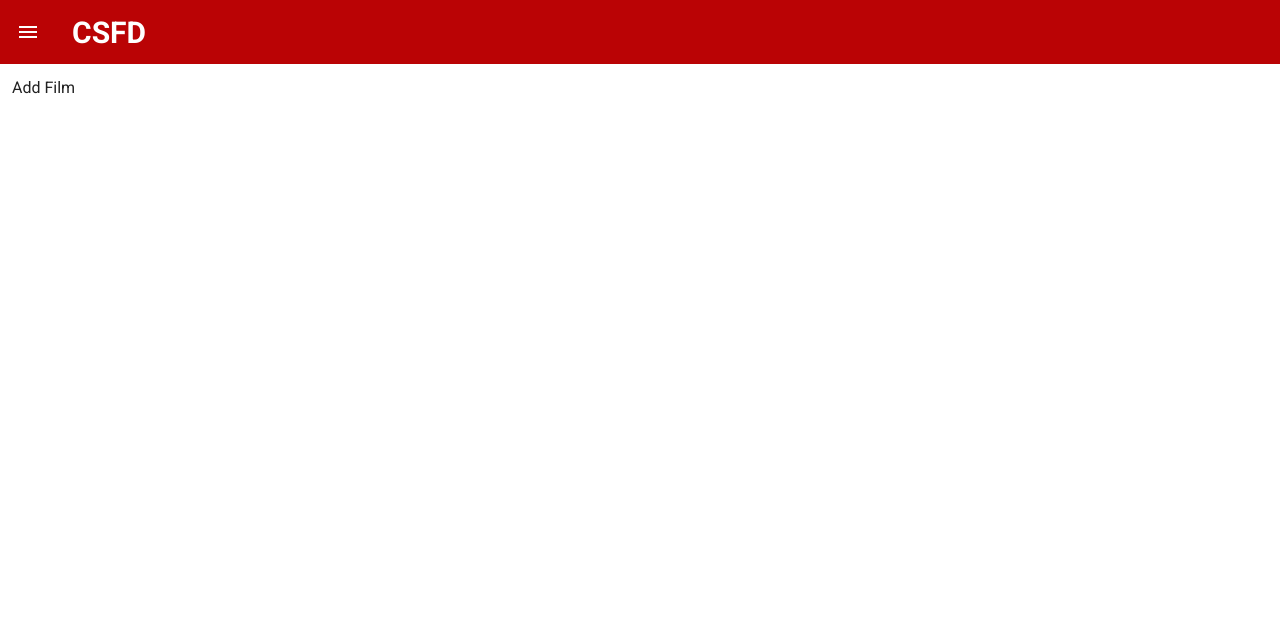
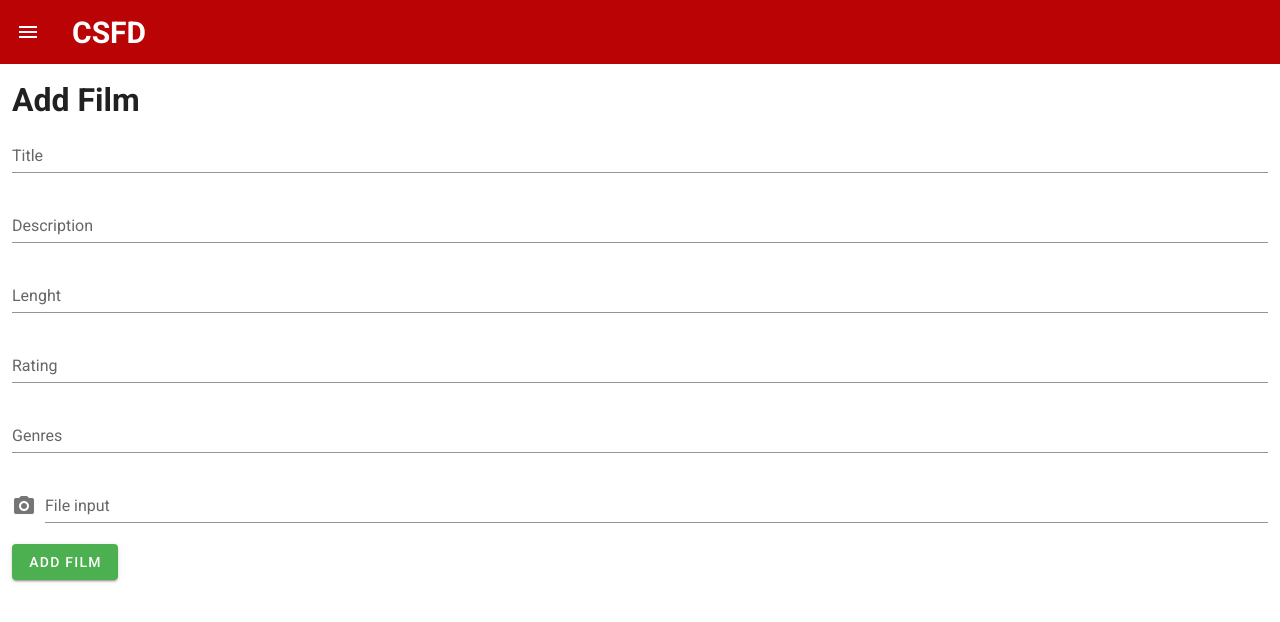
Before and after one commit to SpiritMan77/csfd-clone, a Vue app: page /addfilm in a window 1280 px wide. Shown: the top 622 px of the page. Built offline with nearby package versions, Linux system fonts and the light colour scheme.

Commit message:
Adding films and Film view

```diff
--- a/src/App.vue
+++ b/src/App.vue
@@ -1,7 +1,6 @@
 <template>
   <v-app>
     <navbar/>
-
     <v-main>
       <v-container fluid>
         <router-view></router-view>
--- a/src/views/AddFilm.vue
+++ b/src/views/AddFilm.vue
@@ -1,10 +1,59 @@
 <template>
-<div>Add Film</div>
+  <div>
+    <h1>Add Film</h1>
+    <v-form
+        ref="form"
+        v-model="valid"
+    >
+      <v-text-field
+          v-model="name"
+          label="Title"
+          required
+      ></v-text-field>
+
+      <v-text-field
+          v-model="email"
+          label="Description"
+          required
+      ></v-text-field>
+
+      <v-text-field
+          v-model="email"
+          label="Lenght"
+          required
+      ></v-text-field>
+
+      <v-text-field
+          v-model="email"
+          label="Rating"
+          required
+      ></v-text-field>
+
+      <v-text-field
+          v-model="email"
+          label="Genres"
+          required
+      ></v-text-field>
+
+      <v-file-input
+          multiple
+          label="File input"
+          prepend-icon="mdi-camera"
+      ></v-file-input>
+      <v-btn
+          color="success"
+          class="mr-4"
+          @click="validate"
+      >
+        Add Film
+      </v-btn>
+    </v-form>
+  </div>
 </template>
 
 <script>
 export default {
-  name: "AddFilm"
+  name: "AddFilm",
 }
 </script>
 
--- a/src/views/FilmView.vue
+++ b/src/views/FilmView.vue
@@ -1,12 +1,66 @@
 <template>
   <div class="film-view">
+    <v-container>
+      <v-row
+          class="mb-6"
+          no-gutters
+      >
+        <v-col
+            sm="5"
+            md="6"
+        >
+
+        </v-col>
+        <v-col
+            sm="5"
+            offset-sm="2"
+            md="6"
+            offset-md="0"
+        >
+        </v-col>
+      </v-row>
+      <v-row no-gutters>
+        <v-col
+            sm="6"
+            md="5"
+            lg="6"
+        >
+          <h3>Title: </h3>
+          <h3>Description:</h3>
+          <h3>Length: </h3>
+          <h3>Rates: </h3>
+          <h3>Genres: </h3>
+
+
+        </v-col>
+        <v-col
+            sm="6"
+            md="5"
+            offset-md="2"
+            lg="6"
+            offset-lg="0"
+        >
+          <v-img
+              lazy-src=""
+              max-height="300"
+              max-width="500"
+              src="https://picsum.photos/id/11/500/300"
+          ></v-img>
+        </v-col>
+      </v-row>
+    </v-container>
 
   </div>
 </template>
 
 <script>
 export default {
-  name: "FilmView"
+  name: "FilmView",
+  data() {
+    return {
+      test: "Hello"
+    }
+  }
 }
 </script>
 
--- a/src/views/Home.vue
+++ b/src/views/Home.vue
@@ -4,11 +4,40 @@
       <v-row align="center">
         <h1>Films</h1>
         <v-spacer></v-spacer>
-        <v-btn class="mx-2 " fab dark small color="red">
+        <v-btn class="mx-2 " fab dark small color="red" to="/addfilm">
           <v-icon dark flat>
-            mdi-filter
+            mdi-plus
           </v-icon>
         </v-btn>
+
+        <div class="text-center">
+          <v-menu offset-y>
+            <template v-slot:activator="{ on, attrs }">
+              <v-btn
+                  class="mx-2 " fab dark small color="red"
+                  v-bind="attrs"
+                  v-on="on"
+              >
+                <v-icon dark flat>
+                  mdi-filter
+                </v-icon>
+              </v-btn>
+            </template>
+            <v-list>
+              <v-list-item
+                  v-for="(film, index) in getFilms" :key="index"
+              >
+                <v-list-item-title v-for="genre in film.genres"
+                                   :key="genre">{{ film.genres[0] }}</v-list-item-title>
+              </v-list-item>
+            </v-list>
+          </v-menu>
+        </div>
+        <!--        <v-btn class="mx-2 " fab dark small color="red">-->
+        <!--          <v-icon dark flat>-->
+        <!--            mdi-filter-->
+        <!--          </v-icon>-->
+        <!--        </v-btn>-->
       </v-row>
 
       <v-row class="justify-content-md-right">
@@ -19,10 +48,11 @@
                 class="mx-auto"
             >
               <v-img
-                  :src="'../assets/img/' + film.image"
+                  src="../assets/img/john_wick.jpg"
                   :alt="film.image"
                   height="200px"
-              ></v-img>
+              >
+              </v-img>
 
               <v-card-title>
                 {{ film.title }}
@@ -30,10 +60,10 @@
 
               <v-card-subtitle>
                 <h3><b>Lenght:</b>{{ film.length }} minutes</h3>
-                <h3><b>Rating:</b> {{ film.rating }}%</h3>
+                <h3><b>Rating:</b> {{ film.rating }}%</h3>ß
               </v-card-subtitle>
 
-              <v-card-text justify="space-around" align="left">
+              <v-card-text justify="space-around" align="center">
                 <v-chip class="ma-2" small color="red" dark height="10px" v-for="genre in film.genres"
                         :key="genre">
                   {{ genre }}
@@ -53,10 +83,14 @@ import {mapGetters, mapActions} from 'vuex';
 
 export default {
   name: 'Home',
-  data() {
-    return {}
-
-  },
+  data: () => ({
+    items: [
+      { title: 'Click Me' },
+      { title: 'Click Me' },
+      { title: 'Click Me' },
+      { title: 'Click Me 2' },
+    ],
+  }),
   computed: {
     ...mapGetters([
       "getFilms"
```
Also changed, not shown: src/router/index.js (indentation only), 1 other file (tests, documents, lock files or other folders).
